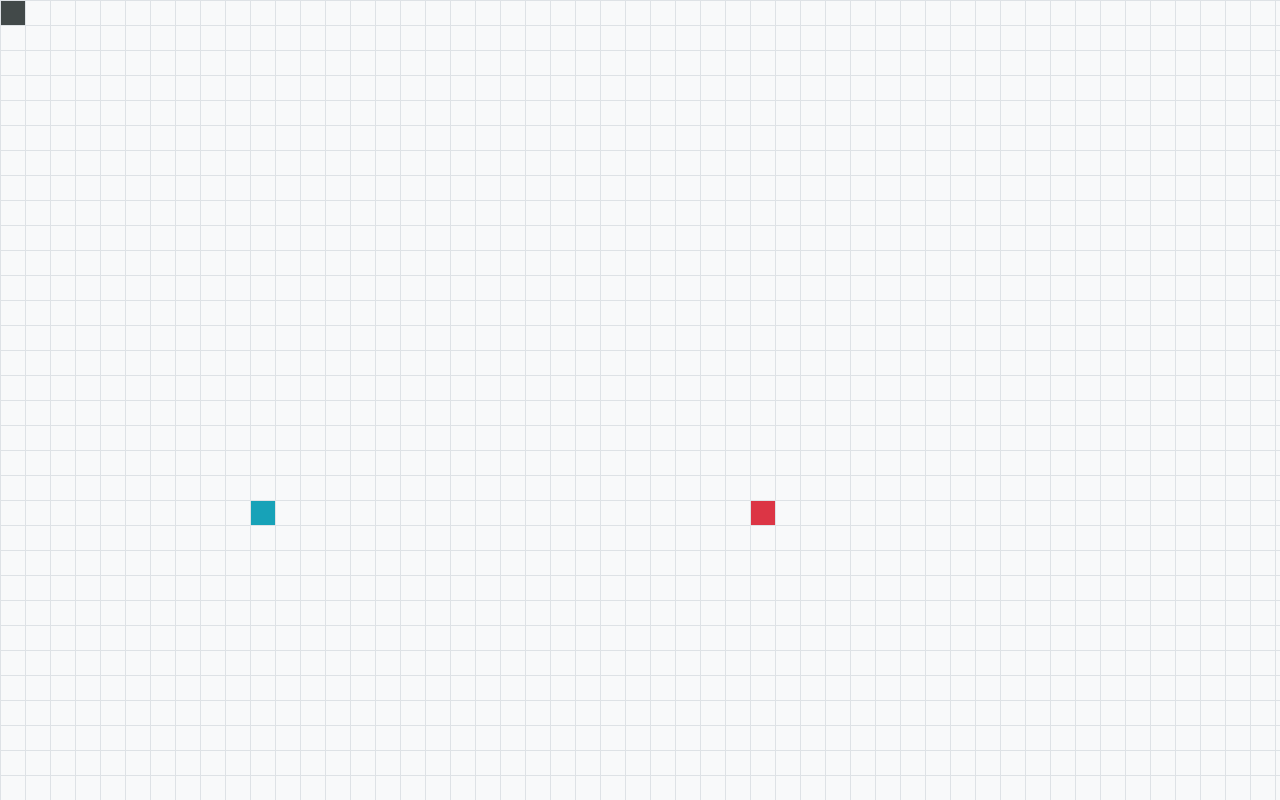
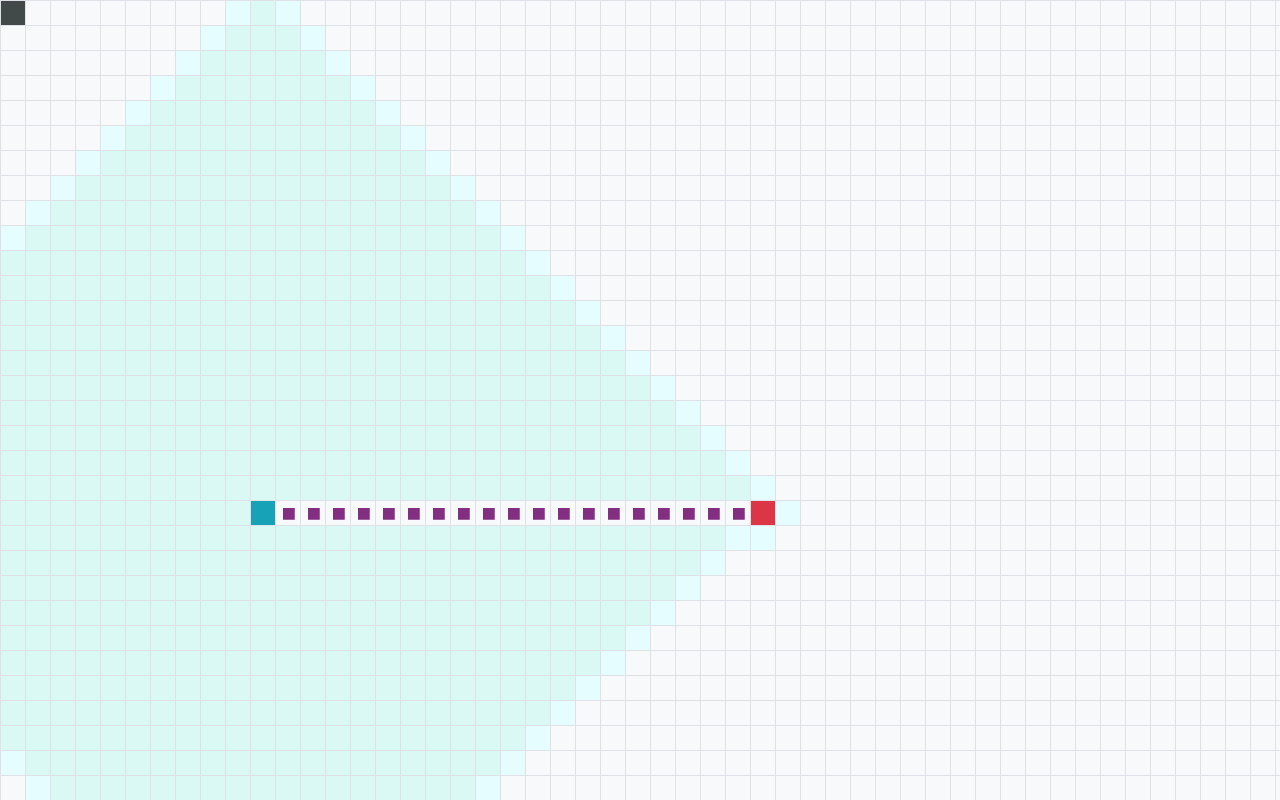
Before and after one commit to Qupergo/Pathfinding, a plain HTML site: page index.html in a window 1280 px wide. Shown: the top 800 px of the page. Drawn offline with nearby package versions, Linux system fonts and the light colour scheme.

Commit message:
Dijkstra's algorithm added
- Implemented Dijkstra's algorithm
- Changed marked to visited

```diff
--- a/script.js
+++ b/script.js
@@ -43,12 +43,12 @@ function create_grid() {
 
             //Place start node
             if (x == 10 && y == 20) {
-                td.className = "bg-info start";
+                td.className = "bg-info start unvisited";
             }
 
             //Place end node
             if (x == 30 && y == 20) {
-                td.className = "bg-danger end";
+                td.className = "bg-danger end unvisited";
             }
             td.id = x + "_" + y;
         }
@@ -73,41 +73,111 @@ function place_object (td, type, isRightClick, clicked=false) {
     }
 }
 
-function find_path (algorithm) {
+async function dijkstra () {
     let start = document.querySelector(".start");
     let end = document.querySelector(".end");
 
-    unvisited_nodes = document.querySelectorAll(".unvisited");
+    nodes = document.querySelectorAll(".unvisited");
 
     start_pos = start.id.split("_");
-    id = start.id
+    id = start.id;
 
-    let unvisited_distances = {id:0}
+    let distances = {};
 
-    for (let index = 0; index < unvisited_nodes.length; index++) {
+    for (let index = 0; index < nodes.length; index++) {
 
-        const node = unvisited_nodes[index];
-        let current_pos = node.id.split("_");
+        const node = nodes[index];
         let current_id = node.id;
+        if (node.classList.contains("start"))
+        {
+            distances[current_id] = 0;
+        }
+        else {
+            distances[current_id] = Infinity;
+        }
+    }
 
-        unvisited_distances.current_id = distance(start_pos, current_pos);
-        let neighbor_nodes = neighboring_nodes(current_pos);
+    let iter = 0;
+    while (true) {
+        iter++;
+        //Select current node
+        nodes = document.querySelectorAll(".unvisited");
+        let shortest_distance = Infinity;
+        let selected_node;
+        for (let index = 0; index < nodes.length; index++) {
+            selected_node = nodes[index];
+            const id = nodes[index].id;
+
+            if (distances[id] < shortest_distance) {
+                shortest_distance = distances[id]
+                node = selected_node;
+            }
+        }
+        const current_pos = node.id.split("_");
+        const current_id = node.id;
+        let neighbor_nodes = neighboring_nodes(current_pos, "unvisited");
 
         for (let jndex = 0; jndex < neighbor_nodes.length; jndex++) {
-            const element = neighbor_nodes[jndex];
+            cur_node = neighbor_nodes[jndex];
+            let cur_id = cur_node.id;
+            cur_node.classList.add("visiting")
 
+            current_distance = distances[current_id] + 1;
+
+            if (current_distance < distances[cur_id]) {
+                distances[cur_id] = current_distance
+            }
         }
 
+        if (node.classList.contains("end")) {
 
+            while (true)
+            {
+                const nodes = neighboring_nodes(node.id.split("_"), "visited")
+                let shortest = Infinity;
+                for (let index = 0; index < nodes.length; index++) {
+                    const element = nodes[index];
+                }
+
+                for (let index = 0; index < nodes.length; index++) {
+                    const current_node = nodes[index];
+                    distance = distances[current_node.id]
+                    if (distance < shortest) {
+                        shortest = distances[current_node.id]
+                        node = current_node;
+                    }
+                    await sleep(10)
+                }
+
+                if (node.classList.contains("start")) {
+                    return;
+                }
+
+                node.classList.remove("visited");
+                node.classList.add("path");
+            }
+        }
+
+        if (node.classList.contains("visiting")) {
+            node.classList.remove("visiting");
+        }
+        node.classList.remove("unvisited");
+        node.classList.add("visited");
+        await sleep(0)
 
     }
 }
+
+function sleep(ms) {
+    return new Promise(resolve => setTimeout(resolve, ms));
+}
+
 
 function distance(start, pos) {
     return Math.abs(start[0] - pos[0]) + Math.abs(start[1] - pos[1]);
 }
 
-function neighboring_nodes(pos) {
+function neighboring_nodes(pos, find_with) {
     pos_x = pos[0];
     pos_y = pos[1];
 
@@ -126,8 +196,8 @@ function neighboring_nodes(pos) {
                 continue;
             }
 
-            if (tile.classList.contains("unvisited")) {
-                squares.push([temp_x, temp_y]);
+            if (tile.classList.contains(find_with)) {
+                squares.push(tile);
             }
 
         }
@@ -137,4 +207,4 @@ function neighboring_nodes(pos) {
 
 let table = create_grid();
 
-setInterval(function() { find_path("dijkstra") }, 1000)
+dijkstra();
--- a/style.css
+++ b/style.css
@@ -10,16 +10,22 @@ table tr td:hover {
     background-color: #424949;
 }
 
+.wall {
 
-.wall {
     transition: transform 100ms ease;
     background-color: #424949;
 }
 
-.marked {
+.visited {
     background-color: #DBF9F4;
 }
 
-.outer_marked {
+.visiting {
     background-color: #E6FDFF;
 }
+
+.path {
+    transition: transform 100ms ease;
+    transform: scale(0.5);
+    background-color: #822E81 !important;
+}
```
